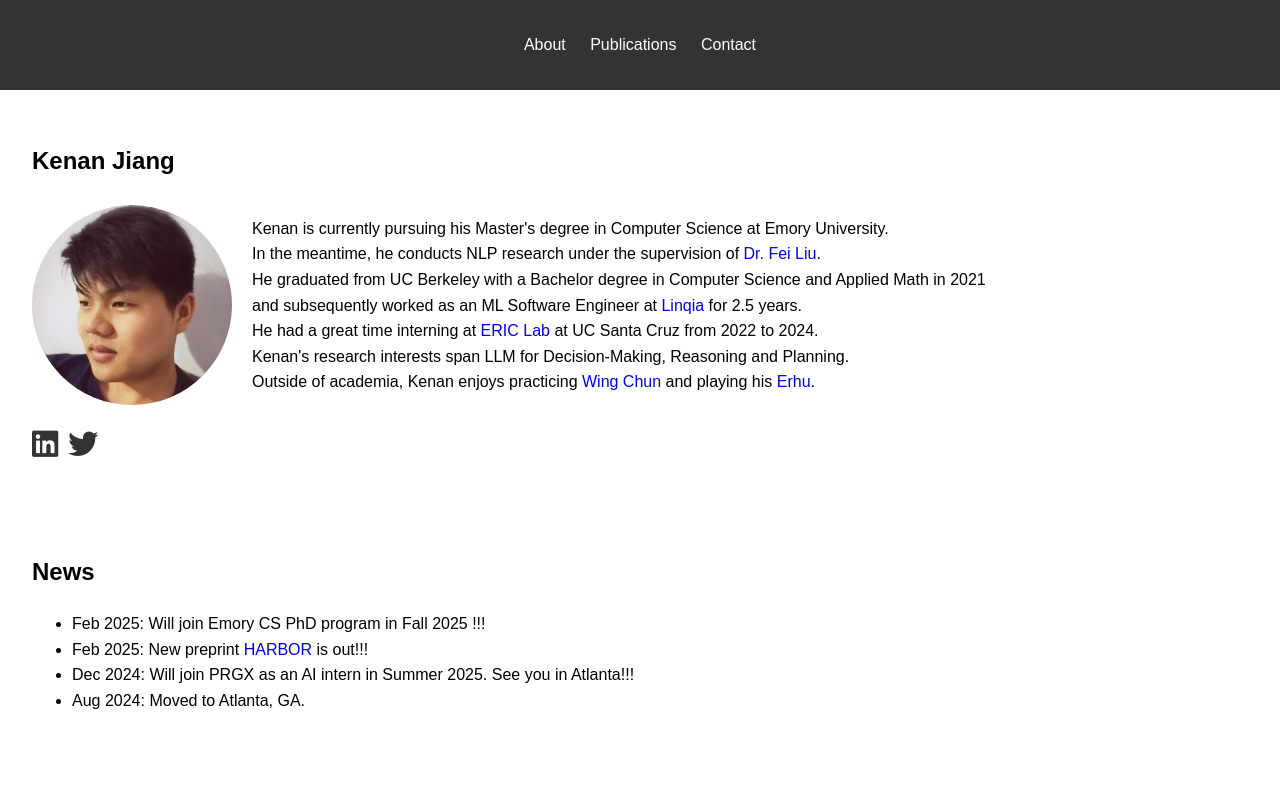
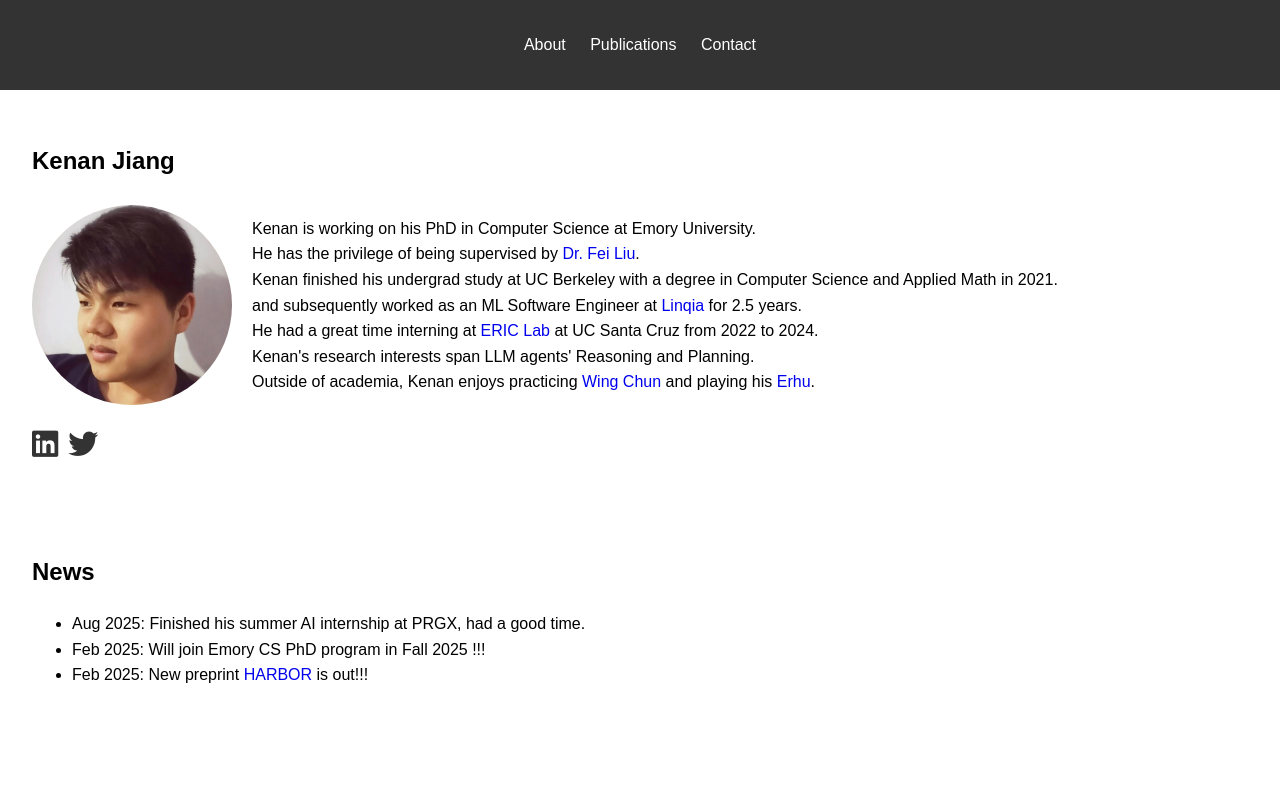
Before and after one commit to Kenan-jeff-Jiang/Kenan-jeff-Jiang.github.io, a plain HTML site: page index.html in a window 1280 px wide. Shown: the top 785 px of the page. Drawn offline with Linux system fonts and the light colour scheme.

Commit message:
Update index.html

```diff
--- a/index.html
+++ b/index.html
@@ -22,14 +22,13 @@
         <div class="about-content">
             <img src="profile.jpg" alt="Profile Picture" class="profile-pic">
             <p>
-                Kenan is currently pursuing his Master's degree in Computer Science at Emory University.<br>
-                In the meantime, he conducts NLP research under the supervision of <a href="https://www.cs.emory.edu/~fliu40/">Dr. Fei Liu</a>.<br>
-                He graduated from UC Berkeley with a Bachelor degree in Computer Science and Applied Math in 2021  <br>
-                and subsequently worked as an ML Software Engineer at
-                <a href="https://www.linqia.com/" target="_blank">Linqia</a> for 2.5 years. <br>
+                Kenan is working on his PhD in Computer Science at Emory University. <br>
+                He has the privilege of being supervised by <a href="https://www.cs.emory.edu/~fliu40/">Dr. Fei Liu</a>.<br>
+                Kenan finished his undergrad study at UC Berkeley with a degree in Computer Science and Applied Math in 2021.<br>
+                and subsequently worked as an ML Software Engineer at <a href="https://www.linqia.com/" target="_blank">Linqia</a> for 2.5 years. <br>
                 He had a great time interning at
                 <a href="http://eric-lab.soe.ucsc.edu/home" target="_blank">ERIC Lab</a> at UC Santa Cruz from 2022 to 2024. <br>
-                Kenan's research interests span LLM for Decision-Making, Reasoning and Planning. <br>
+                Kenan's research interests span LLM agents' Reasoning and Planning. <br>
                 Outside of academia, Kenan enjoys practicing
                 <a href="https://en.wikipedia.org/wiki/Wing_Chun">Wing Chun</a> and playing his
                 <a href="https://en.wikipedia.org/wiki/Erhu" target="_blank">Erhu</a>. <br>
@@ -47,10 +46,9 @@
     <section id="news">
         <h2>News</h2>
         <ul class="news-list">
+            <li>Aug 2025: Finished his summer AI internship at PRGX, had a good time.</li>
             <li>Feb 2025: Will join Emory CS PhD program in Fall 2025 !!!</li>
             <li>Feb 2025: New preprint <a href="https://arxiv.org/pdf/2502.12149">HARBOR</a> is out!!!</li>
-            <li>Dec 2024: Will join PRGX as an AI intern in Summer 2025. See you in Atlanta!!!</li>
-            <li>Aug 2024: Moved to Atlanta, GA.</li>
         </ul>
     </section>
     <section id="publications">
```
